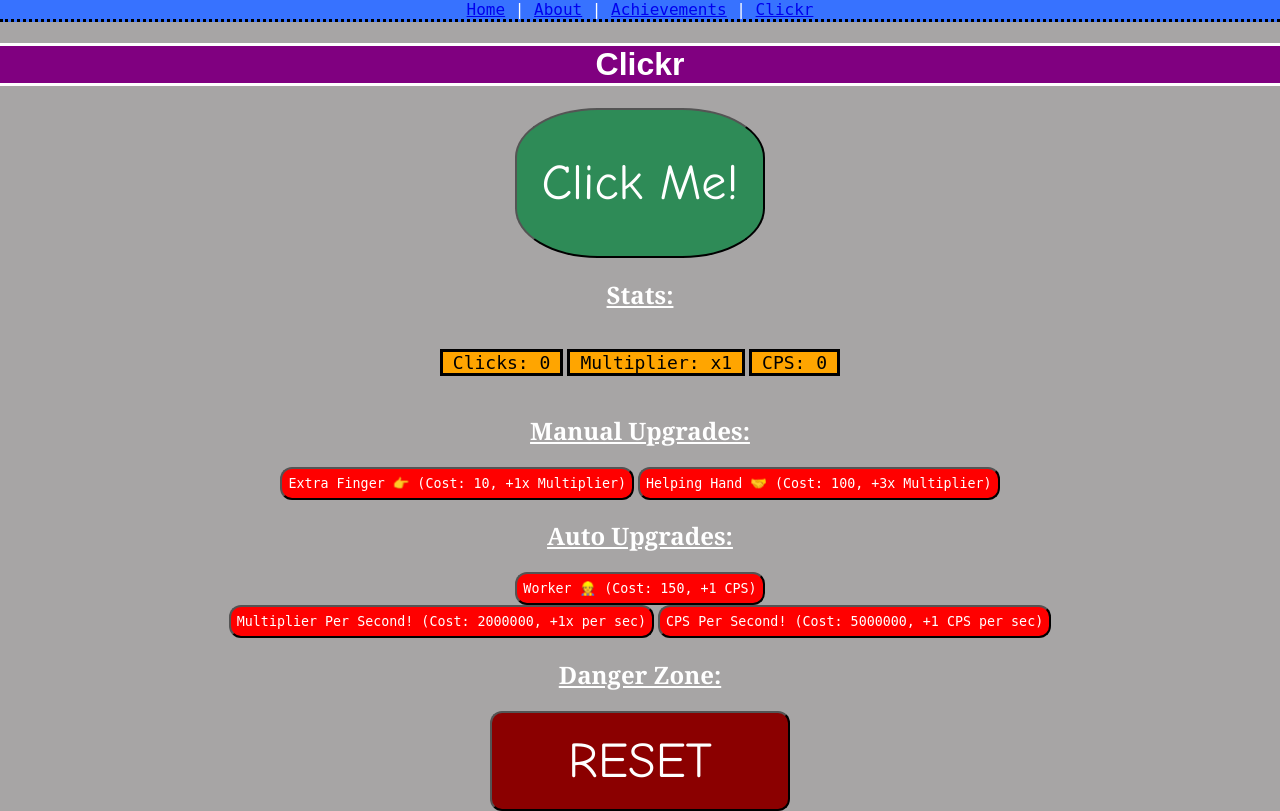
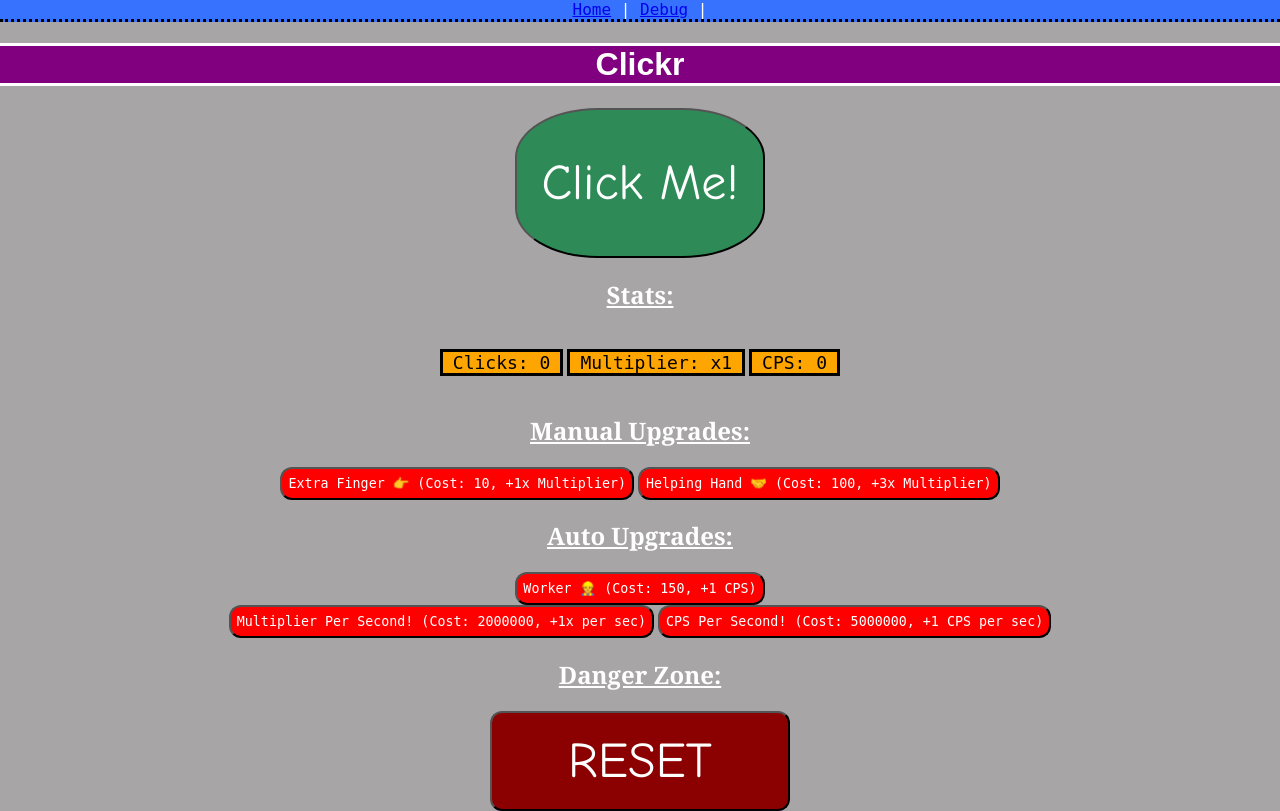
Before and after one commit to SlyerV/clickr, a plain HTML site: page index.html in a window 1280 px wide. Drawn offline with Linux system fonts and the light colour scheme.

Commit message:
Update index.html

```diff
--- a/index.html
+++ b/index.html
@@ -12,9 +12,7 @@
   <center>
     <nav id=navbar>
       <a href="../">Home</a> |
-      <a href="../about/">About</a> |
-      <a href="../achievements/">Achievements</a> |
-      <a href="../clickr/">Clickr</a>
+      <a href="../debug/">Debug</a> |
     </nav>
   </center>
   <center>
```
